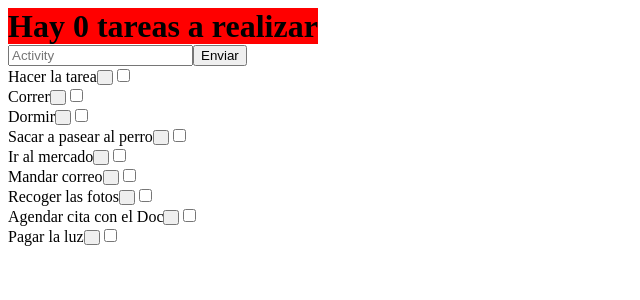
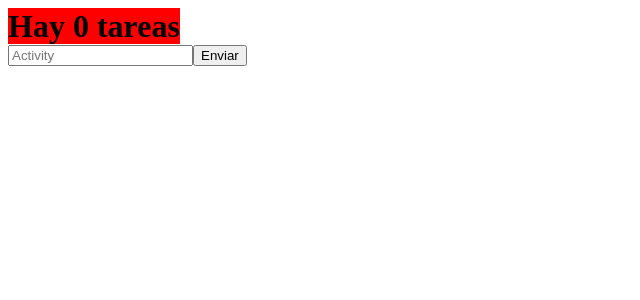
Before and after one commit to DanyGuerra/notas-fase3-react, a React (Create React App) app in the folder sesion-2/todo-list/: page / in a window 1280 px wide. Shown: the top 300 px of the page, without its empty margins (0-640 px from the left). Built offline with nearby package versions, Linux system fonts and the light colour scheme.

Commit message:
Terminando logica de todo list

```diff
--- a/sesion-2/todo-list/src/components/App.js
+++ b/sesion-2/todo-list/src/components/App.js
@@ -3,16 +3,33 @@ import Header from "./Header"
 import Form from "./Form"
 import TodoList from "./TodoList"
 
-function App() {
-  return (
-    <div className="wrapper">
-      <div className="card frame">
-        <Header/>
-        <Form/>
-        <TodoList/>
+class App extends Component{
+  state = {
+    tasks: []
+
+  }
+
+  createTodo(todoContent){
+    // console.log(this)
+    this.setState((prevState) => ({
+      tasks: [...prevState.tasks, todoContent]
+    })) // ESet state tiene un estado previo
+
+  }
+
+  render(){
+    return (
+      <div className="wrapper">
+        <div className="card frame">
+          <Header> Hay {this.state.tasks.length} tareas</Header>
+          <Form onCreateTodo={(value)=>{
+            this.createTodo(value)
+            }}/>
+          <TodoList tasks={this.state.tasks}/>
+        </div>
       </div>
-    </div>
-  );
+    );
+  }
 }
 
 export default App;
--- a/sesion-2/todo-list/src/components/Form.js
+++ b/sesion-2/todo-list/src/components/Form.js
@@ -1,10 +1,35 @@
-function Form() {
-  return (
-    <form>
-      <input type="text" className="input" placeholder="Activity"/>
-      <button className="button">Enviar</button>
-    </form>
-  );
+import React , { Component } from "react";
+import "../css/form.css"
+class Form extends Component {
+
+  state = {
+    textFieldContent: ''
+  }
+
+  render(){
+    return (
+      <form>
+        <input
+          type="text"
+          value={this.state.textFieldContent}
+          onChange={(e)=>{
+            this.setState({textFieldContent: e.target.value})
+          }}
+          className="input"
+          placeholder="Activity"/>
+        <button className="button" onClick={(e)=>{
+            e.preventDefault();
+            if(this.state.textFieldContent.length > 3){
+              this.props.onCreateTodo(this.state.textFieldContent)
+              this.setState({textFieldContent:""})
+            }
+        }}
+        >
+          Enviar
+        </button>
+      </form>
+    );
+  }
 }
 
 export default Form;
--- a/sesion-2/todo-list/src/components/Header.js
+++ b/sesion-2/todo-list/src/components/Header.js
@@ -1,9 +1,9 @@
 import '../css/Header.css'
 
-function Header() {
+function Header(props) {
   return (
     <div className="card-header">
-      <h1 className="card-header-title header"> Hay 0 tareas a realizar </h1>
+      <h1 className="card-header-title header"> {props.children}</h1>
     </div>
   );
 }
--- a/sesion-2/todo-list/src/components/Todo.js
+++ b/sesion-2/todo-list/src/components/Todo.js
@@ -30,12 +30,13 @@ class Todo extends React.Component {
 
         <button
           onClick={()=>{
-            this.setState({done: !this.state.done
-            })}}
+            // this.setState({done: !this.state.done})
+            this.setState((prevState)=>({done:!prevState.done})) //Usando Arrow function se obtiene el estado previo se puede hacer de estas dos maneras
+          }}
           style={{ height: 15, width: 10 }}
         />
 
-        <input
+        {/* <input
           type="checkbox"
           checked={this.state.isChecked}
           onClick={()=>{
@@ -43,7 +44,7 @@ class Todo extends React.Component {
               isChecked: !this.state.isChecked
             })
           }}
-        />
+        /> */}
 
       </div>
     );
--- a/sesion-2/todo-list/src/components/TodoList.js
+++ b/sesion-2/todo-list/src/components/TodoList.js
@@ -1,13 +1,11 @@
 import "../css/TodoList.css"
 import Todo from "./Todo"
 
-const tasks = ["Hacer la tarea", "Correr", "Dormir", "Sacar a pasear al perro", "Ir al mercado", "Mandar correo", "Recoger las fotos", "Agendar cita con el Doc", "Pagar la luz"]
-
-function TodoList (){
+function TodoList (props){
   return(
     <div className="list-wrapper">
-      {tasks.map((task)=>(
-        <Todo task={task}/>
+      {props.tasks.map((task,index)=>(
+        <Todo task={task} key={index}/>
       ))}
     </div>
   )
```
Also changed, not shown: sesion-2/todo-list/src/css/form.css (added), 1 other file (tests, documents, lock files or other folders).
